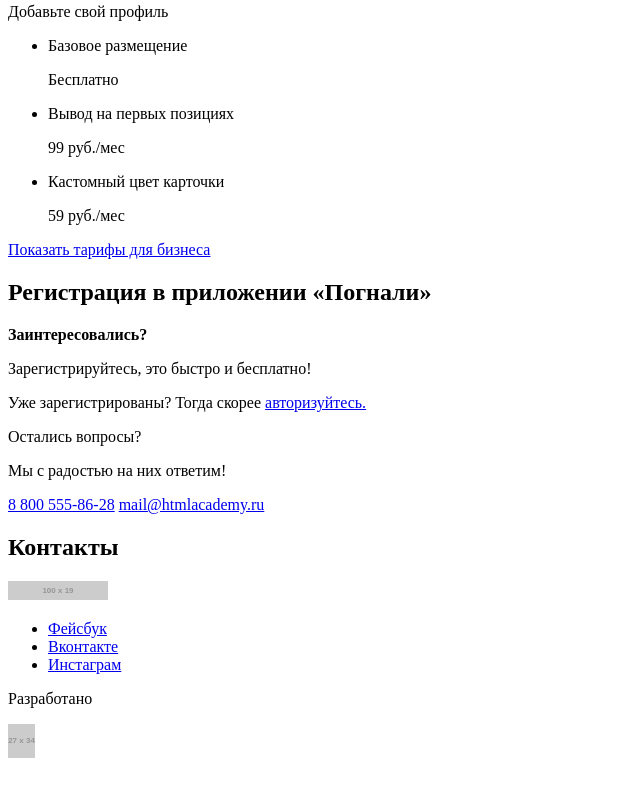
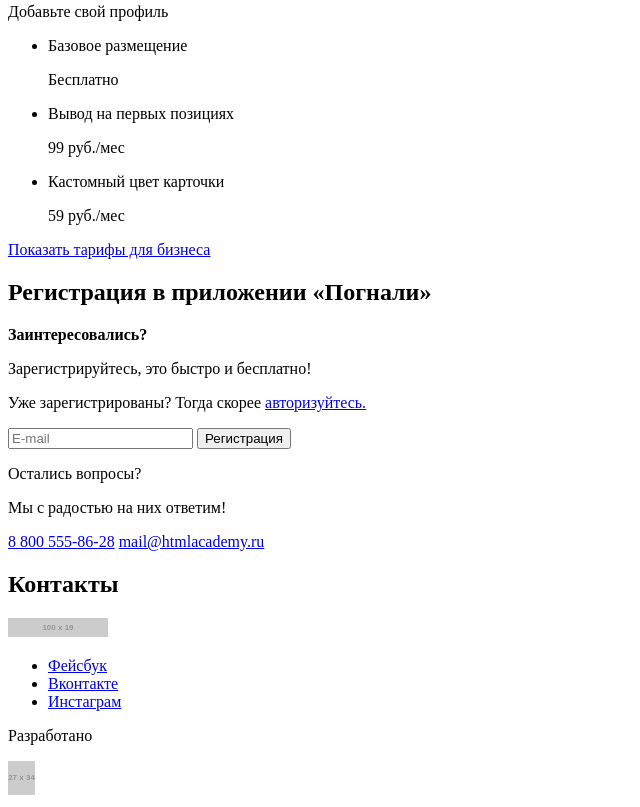
Before and after one commit to lotus84/918643-pognali-18, a website: page source/index.html in a window 1280 px wide. Shown: the part 2802-3609 px from the top of the page, without its empty margins (0-640 px from the left). Before the commit the page ends 3572 px from the top, so only its background shows below. Drawn offline with Linux system fonts and the light colour scheme; placeholder pictures from the web are drawn by us.

Commit message:
Добавляет разметку секции register на странице index.html

```diff
--- a/source/index.html
+++ b/source/index.html
@@ -178,14 +178,17 @@
 
       <section class="register">
         <h2 class="visually-hidden">Регистрация в приложении «Погнали»</h2>
-        <b class="register">Заинтересовались?</b>
+        <b class="register__tagline">Заинтересовались?</b>
         <p class="register__text">Зарегистрируйтесь, это быстро и бесплатно!</p>
         <p class="register__text">Уже зарегистрированы? Тогда скорее <a class="register__link-login" href="login.html">авторизуйтесь.</a></p>
-        <!-- Здесь будет форма отправки емейла -->
+        <form class="register__form form-login" action="https://echo.htmlacademy.ru" method="post">
+          <input class="form-login__input-email" type="text" name="user-email" placeholder="E-mail">
+          <button class="form-login__button" type="submit">Регистрация</button>
+        </form>
         <p class="register__text">Остались вопросы?</p>
         <p class="register__text">Мы с радостью на них ответим!</p>
-        <a class="register__link" href="tel:8800555-86-28">8 800 555-86-28</a>
-        <a class="register__link" href="mailto:mail@htmlacademy.ru">mail@htmlacademy.ru</a>
+        <a class="register__contact register__contact--tel" href="tel:8800555-86-28">8 800 555-86-28</a>
+        <a class="register__contact register__contact--email" href="mailto:mail@htmlacademy.ru">mail@htmlacademy.ru</a>
       </section>
 
       <section>
```
